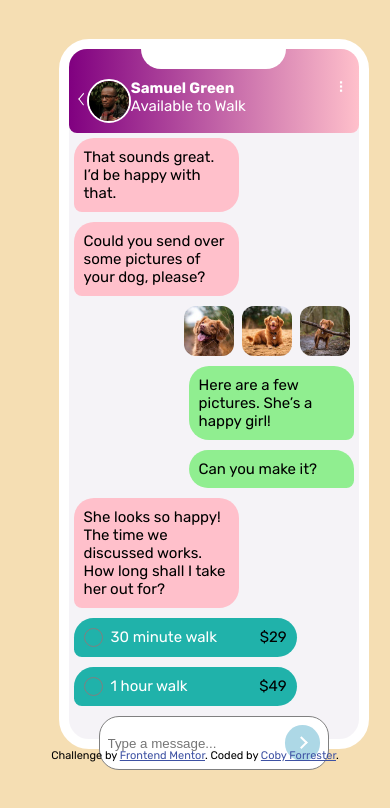
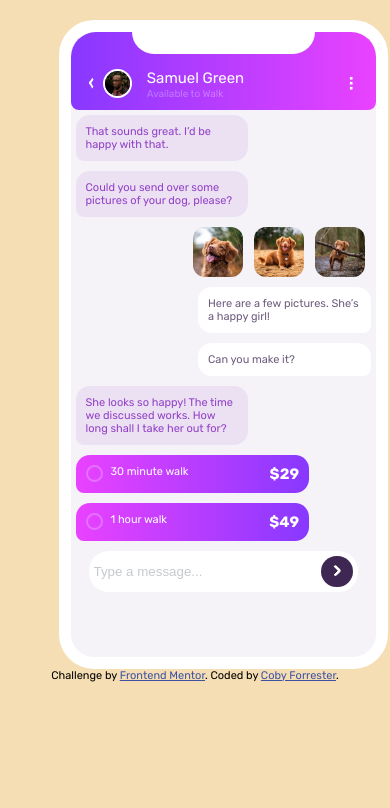
Before and after one commit to cobyforrester/css-challenges, a plain HTML site: page chat-app-illustration/index.html in a window 390 px wide. Shown: the top 808 px of the page. Drawn offline with Linux system fonts and the light colour scheme.

Commit message:
coloring/general styling phone-chatapp

```diff
--- a/chat-app-illustration/index.html
+++ b/chat-app-illustration/index.html
@@ -36,8 +36,8 @@
             <i class="arrow-left"></i>
             <img src="./images/avatar.jpg" alt="avatar" />
             <div class="phone-top-text">
-              <h4>Samuel Green</h4>
-              <p>Available to Walk</p>
+              <p class="phone-name">Samuel Green</p>
+              <p class="phone-status">Available to Walk</p>
             </div>
             <div class="phone-top-three-dots"></div>
           </div>
--- a/chat-app-illustration/styles/styles.scss
+++ b/chat-app-illustration/styles/styles.scss
@@ -15,92 +15,107 @@ body {
 
 // ######## Phone ########
 //General
-$phone-height: 690px;
-$phone-width: 400px;
-$phone-border-radius: 30px;
-$phone-border: 10px white solid;
+$phone-height: 625px;
+$phone-width: 305px;
+$phone-border-radius: 35px;
+$phone-border: 12px white solid;
 // Phone white top
-$phone-white-top-top-border-radius: 18px;
-$phone-white-top-bottom-border-radius: 8px;
+$phone-top-top-border-radius: 25px;
+$phone-top-bottom-border-radius: 8px;
 
 // phone body
-$border-radius-msg-standard: 20px;
+$border-radius-msg-standard: 14px;
 $border-radius-msg-less: 8px;
 $msg-margin: 5px;
 
 // ###### Simple Booking #######
 $simple-booking-width: 500px;
 
-// ============== MIXINS ====================
 
 .dynamic-content {
   display: flex;
   flex-wrap: nowrap;
   flex-direction: row;
-  margin: 10% auto auto 15%;
+  margin: 5% auto auto 15%;
 
   // PHONE SECTION
-  .phone {
+  & > .phone {
     background-color: hsl(270, 20%, 96%);
     width: $phone-width;
     height: $phone-height;
-    font-size: 15px;
+    font-size: 11px;
+    flex-shrink: 0;
 
     border-radius: $phone-border-radius;
     border: $phone-border;
-    .phone-top {
-      border-top-left-radius: $phone-white-top-top-border-radius;
-      border-top-right-radius: $phone-white-top-top-border-radius;
-      border-bottom-left-radius: $phone-white-top-bottom-border-radius;
-      border-bottom-right-radius: $phone-white-top-bottom-border-radius;
+    & > .phone-top {
+      border-top-left-radius: $phone-top-top-border-radius;
+      border-top-right-radius: $phone-top-top-border-radius;
+      border-bottom-left-radius: $phone-top-bottom-border-radius;
+      border-bottom-right-radius: $phone-top-bottom-border-radius;
       color: white;
-      background-image: linear-gradient(to right, purple, pink);
+      background-image: linear-gradient(to right, hsl(264, 100%, 61%), hsl(293, 100%, 63%));
 
-      .white-at-top-of-phone {
-        width: 50%;
-        height: 20px;
+      & > .white-at-top-of-phone {
+        width: 60%;
+        height: 22px;
         background-color: white;
         margin: auto;
-        border-bottom-left-radius: 30px;
-        border-bottom-right-radius: 30px;
+        border-bottom-left-radius: 25px;
+        border-bottom-right-radius: 25px;
       }
 
-      .phone-top-content {
+      & > .phone-top-content {
         display: flex;
         justify-content: flex-start;
-        padding: 10px;
-        img {
-          height: 40px;
+        padding: 15px 10px 10px 10px;
+        & > .phone-top-text {
+          & > .phone-name {
+            font-size: 15px;
+            font-weight: 400;
+            margin-bottom: 1px;
+          }
+          & > .phone-status {
+            font-size: 10px;
+            opacity: .3;
+          }
+        }
+        & > img {
+          height: 25px;
           border-radius: 30px;
-          border: 2px white solid;
+          border: .2em white solid;
+          margin-right: 15px;
         }
-        .arrow-left {
-          width: .09em;
-          height: .09em;
+        & > .arrow-left {
+          width: .01em;
+          height: .01em;
           border: solid white;
-          border-width: 0 .125em .125em 0;
+          //border-radius: 2px;
+          border-width: 0 .27em .27em 0;
           display: inline-block;
-          padding: 3px;
-          margin: 16px 0 0 0;
-          transform: rotate(130deg) skewX(-13deg);
+          padding: .19em;
+          margin: 11px 8px 0 8px;
+          transform: rotate(125deg) skewX(-25deg);
         }
-        .phone-top-three-dots {
-          margin-left: auto;
+        & > .phone-top-three-dots {
+          margin: 5px 5px auto auto;
+          font-size: 18px;
           &:after {
             content: '\2807';
           }
         }
       }
     }
-    .phone-body {
+    & > .phone-body {
       display: flex;
       flex-direction: column;
       & > * {
         display: inline-block;
+      }
 
-      }
-      .grey-background-msg {
-        background-color: pink;
+      & > .grey-background-msg {
+        background-color: rgb(235, 225, 242);
+        color: hsl(276, 55%, 52%);
         border-radius: $border-radius-msg-standard;
         border-bottom-left-radius: $border-radius-msg-less;
         padding: 10px;
@@ -108,7 +123,7 @@ $simple-booking-width: 500px;
         margin-right: auto;
         width: 50%;
       }
-      .dog-images {
+      & > .dog-images {
         display: flex;
         flex-direction: row;
         width: 60%;
@@ -120,8 +135,9 @@ $simple-booking-width: 500px;
           border-radius: 12px;
         }
       }
-      .white-background-msg {
-        background-color: lightgreen;
+      & > .white-background-msg {
+        background-color: white;
+        color: hsl(271, 15%, 43%);
         border-radius: $border-radius-msg-standard;
         border-bottom-right-radius: $border-radius-msg-less;
         padding: 10px;
@@ -129,9 +145,9 @@ $simple-booking-width: 500px;
         margin-left: auto;
         width: 50%;
       }
-      .event-msg {
-        background-color: lightseagreen;
+      & > .event-msg {
         display: flex;
+        background-image: linear-gradient(to right, hsl(293, 100%, 63%), hsl(264, 100%, 61%));
         border-radius: $border-radius-msg-standard;
         border-bottom-left-radius: $border-radius-msg-less;
         padding: 10px;
@@ -139,15 +155,15 @@ $simple-booking-width: 500px;
         margin-right: auto;
         width: 70%;
 
-        // for circle in event msg
+        // for radio btn in event msg
         & > span:first-child {
           display: inline-block;
           margin-left: right;
           margin-right: 8px;
-          height: 17px;
-          width: 17px;
-          background-color: transparent;
-          border: 1px grey solid;
+          height: 13px;
+          width: 13px;
+          background: transparent !important;
+          border: 2px hsl(289, 100%, 72%) solid;
           border-radius: 50%;
         }
         // walk time
@@ -157,41 +173,45 @@ $simple-booking-width: 500px;
           margin-left: right;
         }
         & > span:last-child {
+          color: white;
+          font-size: 15px;
+          font-weight: 700;
           text-align: end;
           display: inline-block;
           margin-left: auto;
         }
       }
-      .msg-input {
-
-          /* This bit sets up the horizontal layout */
+      & > .msg-input {
           display:flex;
           flex-direction:row;
-          border:1px solid grey;
           background-color: white;
           border-radius: 20px;
-          padding:8px;
-          margin: 5px 30px 5px 30px;
+          padding:5px;
+          margin: 5px 18px 5px 18px;
           & > input {
-            flex-grow:2;
+            flex-grow:1;
             border:none;
             &:focus{
               outline: none;
           }
+          &::placeholder {
+            color: hsl(206, 6%, 79%);
+          }
         }
         & > button {
           border: none;
-          background:lightblue;
+          background: hsl(271, 36%, 24%);
           color:white;
           border-radius: 100px;
           & > span {
               width: .09em;
               height: .09em;
+              border-radius: 3px;
               border: solid white;
-              border-width: 0 .15em .15em 0;
+              border-width: 0 .29em .29em 0;
               display: inline-block;
-              padding: 3px;
-              margin: 13px 14px 11px 12px;
+              padding: .19em;
+              margin: 10px 12px 9px 10px;
               transform: rotate(-45deg);
           }
           &:focus{
@@ -203,7 +223,7 @@ $simple-booking-width: 500px;
   }
 
   // SIMPLE BOOKING SECTION
-  .simple-booking {
+  & > .simple-booking {
 
     margin: auto auto auto 150px;
     width: $simple-booking-width;
```
Also changed, not shown: chat-app-illustration/styles/styles.css, 1 other file.
